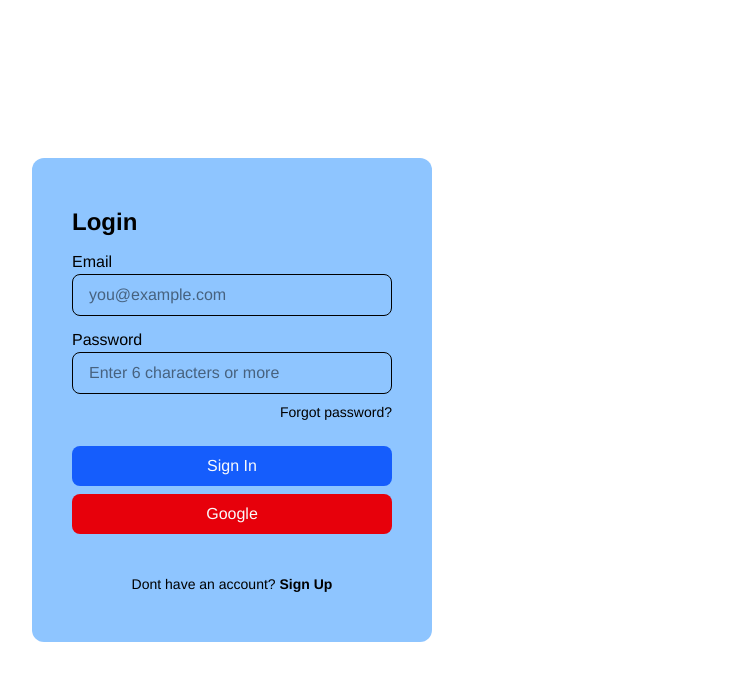
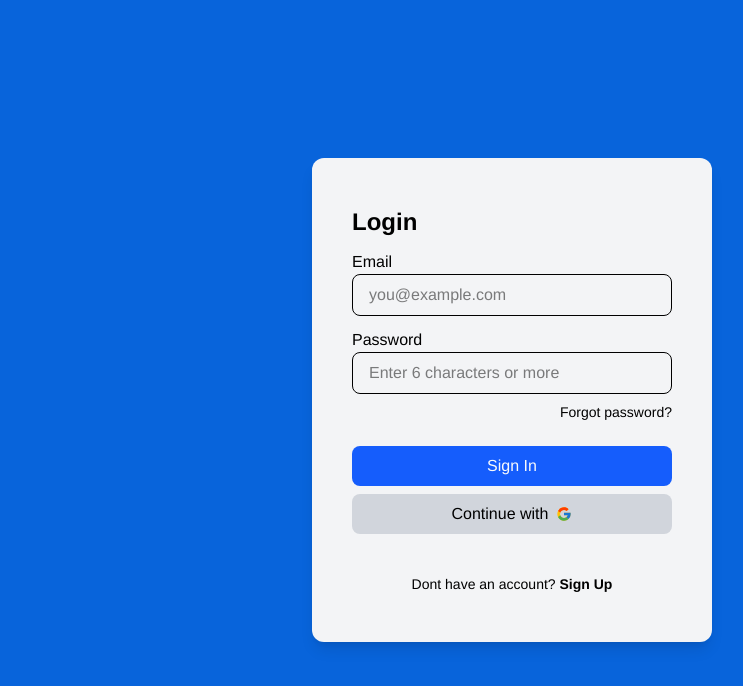
Before and after one commit to JamesBillate/LunasExpress, a Next.js app in the folder lunas-express/: page / in a window 1280 px wide. Shown: the top 686 px of the page, without its empty margins (408-1151 px from the left). Built offline with nearby package versions, Linux system fonts and the light colour scheme.

Commit message:
Routing and AuthForm Fixes

```diff
--- a/lunas-express/next.config.mjs
+++ b/lunas-express/next.config.mjs
@@ -1,4 +1,21 @@
 /** @type {import('next').NextConfig} */
-const nextConfig = {};
+const nextConfig = {
+  async rewrites() {
+    return [
+      {
+        source: "/login",
+        destination: "/authcomponents/login",
+      },
+      {
+        source: "/signup",
+        destination: "/authcomponents/signup",
+      },
+      {
+        source: "/forgotpw",
+        destination: "/authcomponents/forgot-pw",
+      },
+    ];
+  },
+};
 
 export default nextConfig;
--- a/lunas-express/package.json
+++ b/lunas-express/package.json
@@ -12,11 +12,14 @@
     "next": "^15.2.3",
     "react": "^19.0.0",
     "react-dom": "^19.0.0",
+    "react-icons": "^5.5.0",
     "react-router-dom": "^7.3.0"
   },
   "devDependencies": {
     "@eslint/eslintrc": "^3",
     "@tailwindcss/postcss": "^4",
+    "@types/node": "22.13.11",
+    "@types/react": "19.0.12",
     "eslint": "^9",
     "eslint-config-next": "15.2.3",
     "tailwindcss": "^4"
--- a/lunas-express/src/app/auth_components/AuthFields.jsx
+++ b/lunas-express/src/app/authcomponents/AuthFields.jsx
@@ -23,7 +23,7 @@ export function Button({ type, label, color }) {
   return (
     <>
       <button
-        className={`mt-2 ${color} p-2 rounded-lg text-gray-50 font-medium cursor-pointer`}
+        className={`flex justify-center items-center gap-2 mt-2 ${color} p-2 rounded-lg font-medium cursor-pointer`}
         type={type}
       >
         {label}
--- a/lunas-express/src/app/auth_components/AuthForm.jsx
+++ b/lunas-express/src/app/authcomponents/AuthForm.jsx
@@ -1,5 +1,6 @@
 import { useRouter } from "next/navigation";
-import { routes } from "../routes";
+import { FcGoogle } from "react-icons/fc";
+import Link from "next/link";
 
 import EntryField, { Button } from "./AuthFields";
 
@@ -8,8 +9,8 @@ export default function AuthForm({ title, buttonText, authMode, formState }) {
   //This is the main component for the AuthForm in Login, Signup and Forgot Password
   return (
     <>
-      <div className="flex justify-center items-center h-screen">
-        <div className="px-10 py-12 bg-blue-300 w-[25rem] rounded-xl">
+      <div className="flex justify-end items-center h-screen">
+        <div className="mr-[20vh] px-10 py-12 bg-gray-100 w-[25rem] rounded-xl shadow-lg">
           <form className="grid">
             <h1 className="text-2xl font-bold">{title}</h1>
             {/* Login and Signup Username */}
@@ -47,16 +48,25 @@ export default function AuthForm({ title, buttonText, authMode, formState }) {
             {/* For Login AuthForm */}
             {authMode === "login" && (
               <div className="mt-2 text-right text-sm cursor-pointer">
-                <a onClick={() => router.push(routes.ForgotPW)}>
-                  {" "}
-                  Forgot password?
-                </a>
+                <Link href="/forgotpw"> Forgot password?</Link>
               </div>
             )}
             <div className="p-2"></div>
-            <Button type="submit" label={buttonText} color="bg-blue-600" />
+            <Button
+              type="submit"
+              label={buttonText}
+              color="bg-blue-600 text-gray-50"
+            />
             {authMode === "login" || authMode === "signup" ? (
-              <Button type="button" label="Google" color="bg-red-600" />
+              <Button
+                type="button"
+                color="bg-gray-300 text-black"
+                label={
+                  <>
+                    Continue with <FcGoogle />
+                  </>
+                }
+              />
             ) : (
               ""
             )}
@@ -64,25 +74,19 @@ export default function AuthForm({ title, buttonText, authMode, formState }) {
             {authMode === "signup" && (
               <div className="mt-10 text-center text-sm">
                 Already have an account?
-                <a
-                  className="font-semibold cursor-pointer"
-                  onClick={() => router.push(routes.Login)}
-                >
+                <Link className="font-semibold cursor-pointer" href="/login">
                   {" "}
                   Log In
-                </a>
+                </Link>
               </div>
             )}
             {authMode === "login" && (
               <div className="mt-10 text-center text-sm">
                 Dont have an account?
-                <a
-                  className="font-semibold cursor-pointer"
-                  onClick={() => router.push(routes.SignUp)}
-                >
+                <Link className="font-semibold cursor-pointer" href="/signup">
                   {" "}
                   Sign Up
-                </a>
+                </Link>
               </div>
             )}
           </form>
--- a/lunas-express/src/app/auth_components/ForgotPW.jsx
+++ b/lunas-express/src/app/authcomponents/forgot-pw/page.jsx
@@ -1,6 +1,6 @@
 "use client";
 
-import AuthForm from "./AuthForm";
+import AuthForm from "../AuthForm";
 import { useState } from "react";
 
 export default function ForgotPW() {
--- a/lunas-express/src/app/auth_components/Login.jsx
+++ b/lunas-express/src/app/authcomponents/login/page.jsx
@@ -1,6 +1,6 @@
 "use client";
 
-import AuthForm from "./AuthForm";
+import AuthForm from "../AuthForm";
 import { useState } from "react";
 
 export default function Login() {
--- a/lunas-express/src/app/auth_components/SignUp.jsx
+++ b/lunas-express/src/app/authcomponents/signup/page.jsx
@@ -1,6 +1,6 @@
 "use client";
 
-import AuthForm from "./AuthForm";
+import AuthForm from "../AuthForm";
 import { useState } from "react";
 
 export default function SignUp() {
--- a/lunas-express/src/app/globals.css
+++ b/lunas-express/src/app/globals.css
@@ -1,8 +1,7 @@
 @import "tailwindcss";
 
 :root {
-  --background: #ffffff;
-  --foreground: #000000;
+  --background: #0864db;
 }
 
 @theme inline {
@@ -12,13 +11,6 @@
   --font-mono: var(--font-geist-mono);
 }
 
-@media (prefers-color-scheme: dark) {
-  :root {
-    --background: #ffffff;
-    --foreground: #000000;
-  }
-}
-
 body {
   background: var(--background);
   color: var(--foreground);
--- a/lunas-express/src/app/layout.jsx
+++ b/lunas-express/src/app/layout.jsx
@@ -12,7 +12,7 @@ const geistMono = Geist_Mono({
 });
 
 export const metadata = {
-  title: "Create Next App",
+  title: "LunasExpress",
   description: "Generated by create next app",
 };
 
--- a/lunas-express/src/app/page.jsx
+++ b/lunas-express/src/app/page.jsx
@@ -1,6 +1,4 @@
-import Login from "./auth_components/Login.jsx";
-import SignUp from "./auth_components/Signup.jsx";
-import ForgotPW from "./auth_components/ForgotPW.jsx";
+import Login from "./authcomponents/login/page.jsx";
 
 export default function Home() {
   return (
--- a/lunas-express/src/app/routes.jsx
+++ /dev/null
@@ -1,11 +0,0 @@
-import ForgotPW from "../app/auth_components/ForgotPW";
-import Login from "../app/auth_components/Login";
-import SignUp from "../app/auth_components/Signup";
-import Home from "../app/page";
-
-export const routes = {
-  Home: "/",
-  Login: "/Login",
-  SignUp: "/Signup",
-  ForgotPW: "/ForgotPW",
-};
```
Also changed, not shown: lunas-express/tsconfig.json (added, +30 -0 lines), 1 other file (tests, documents, lock files or other folders).
